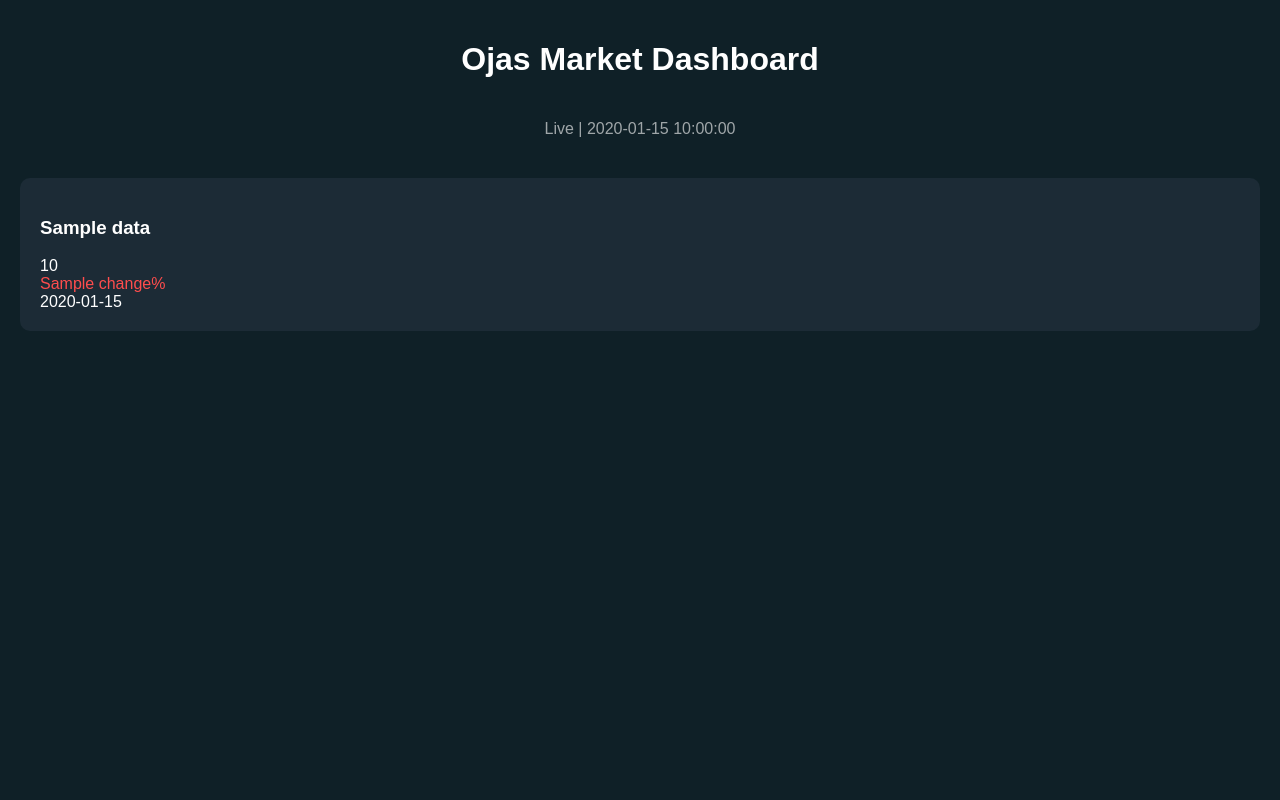
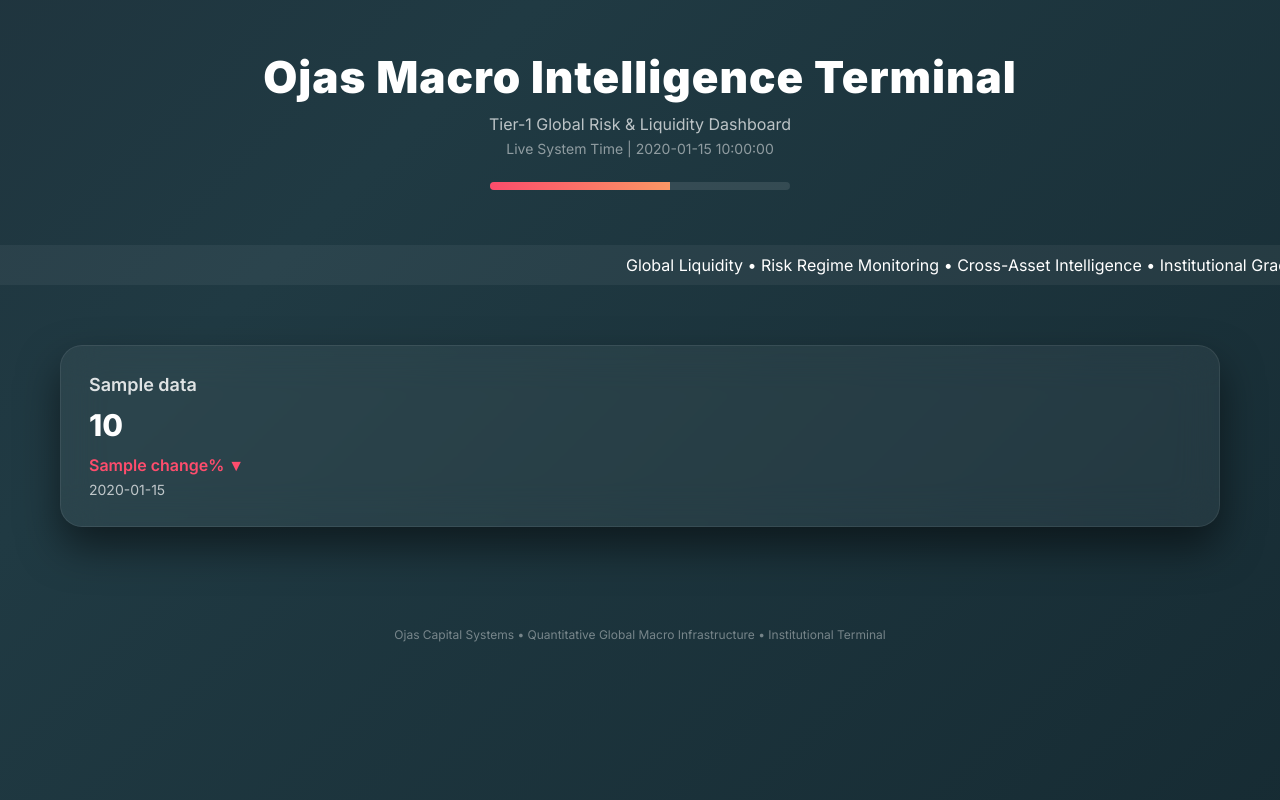
Before and after one commit to ojasb353-cmyk/ojas-market-tracker, a Flask app: template ojas_market_tracker/templates/index.html in a window 1280 px wide. Run offline with Flask 3, Linux system fonts and the light colour scheme; the template is opened without the code that fills it: most values are stand-ins (such as "Sample title", 1, 10 or a date in 2020).

Commit message:
Tier 1 hedge fund visual upgrade

```diff
--- a/ojas_market_tracker/templates/index.html
+++ b/ojas_market_tracker/templates/index.html
@@ -1,60 +1,219 @@
 <!DOCTYPE html>
 <html>
 <head>
-    <title>Ojas Market Dashboard</title>
+    <title>Ojas Macro Intelligence Terminal</title>
     <meta http-equiv="refresh" content="60">
+    <link href="https://fonts.googleapis.com/css2?family=Inter:wght@300;400;600;800;900&display=swap" rel="stylesheet">
+
 <style>
+* {
+    margin:0;
+    padding:0;
+    box-sizing:border-box;
+    font-family:'Inter',sans-serif;
+}
+
 body {
-            margin: 0;
-            font-family: Arial, sans-serif;
-            background: #0f2027;
-            color: white;
+    min-height:100vh;
+    background: linear-gradient(-45deg,#0f2027,#203a43,#1c1f2b,#0f2027);
+    background-size: 400% 400%;
+    animation: gradientMove 15s ease infinite;
+    color:white;
+    overflow-x:hidden;
 }
-        h1 {
-            text-align: center;
-            padding: 20px;
+
+@keyframes gradientMove {
+    0%{background-position:0% 50%;}
+    50%{background-position:100% 50%;}
+    100%{background-position:0% 50%;}
 }
+
+/* HEADER */
+.header {
+    text-align:center;
+    padding:50px 20px 10px 20px;
+}
+
+.title {
+    font-size:44px;
+    font-weight:900;
+    letter-spacing:1px;
+}
+
+.subtitle {
+    margin-top:10px;
+    font-size:16px;
+    opacity:0.7;
+}
+
 .time {
-            text-align: center;
-            opacity: 0.6;
-            margin-bottom: 20px;
+    margin-top:6px;
+    font-size:14px;
+    opacity:0.5;
 }
+
+/* RISK BAR */
+.risk-bar {
+    width:300px;
+    height:8px;
+    background:rgba(255,255,255,0.1);
+    margin:25px auto;
+    border-radius:10px;
+    overflow:hidden;
+}
+
+.risk-fill {
+    height:100%;
+    width:60%;
+    background:linear-gradient(90deg,#ff4d6d,#ff9966);
+    animation:pulseRisk 2s infinite alternate;
+}
+
+@keyframes pulseRisk {
+    from { opacity:0.7; }
+    to { opacity:1; }
+}
+
+/* TICKER */
+.ticker {
+    width:100%;
+    overflow:hidden;
+    white-space:nowrap;
+    background:rgba(255,255,255,0.05);
+    padding:10px 0;
+    margin-top:20px;
+}
+
+.ticker span {
+    display:inline-block;
+    padding-left:100%;
+    animation: tickerMove 25s linear infinite;
+}
+
+@keyframes tickerMove {
+    0%{transform:translateX(0);}
+    100%{transform:translateX(-100%);}
+}
+
+/* GRID */
 .grid {
-            display: grid;
-            grid-template-columns: repeat(auto-fit, minmax(250px, 1fr));
-            gap: 20px;
-            padding: 20px;
+    display:grid;
+    grid-template-columns:repeat(auto-fit,minmax(280px,1fr));
+    gap:30px;
+    padding:60px;
 }
+
+/* CARD */
 .card {
-            background: #1c2b36;
-            padding: 20px;
-            border-radius: 10px;
+    backdrop-filter:blur(20px);
+    background:rgba(255,255,255,0.05);
+    border-radius:22px;
+    padding:28px;
+    box-shadow:0 20px 40px rgba(0,0,0,0.5);
+    border:1px solid rgba(255,255,255,0.08);
+    transition:all 0.4s ease;
+    position:relative;
+    overflow:hidden;
 }
-        .positive { color: #00ff99; }
-        .negative { color: #ff4d4d; }
+
+.card::before {
+    content:"";
+    position:absolute;
+    top:-50%;
+    left:-50%;
+    width:200%;
+    height:200%;
+    background:radial-gradient(circle,rgba(0,255,200,0.15),transparent 60%);
+    transform:rotate(25deg);
+    transition:opacity 0.4s ease;
+    opacity:0;
+}
+
+.card:hover::before {
+    opacity:1;
+}
+
+.card:hover {
+    transform:translateY(-8px) scale(1.03);
+}
+
+.card h3 {
+    font-weight:600;
+    font-size:18px;
+    opacity:0.85;
+}
+
+.price {
+    font-size:30px;
+    font-weight:800;
+    margin:12px 0;
+}
+
+.positive {
+    color:#00ffb3;
+    font-weight:600;
+}
+
+.negative {
+    color:#ff4d6d;
+    font-weight:600;
+}
+
+.sentiment {
+    margin-top:6px;
+    font-size:14px;
+    opacity:0.7;
+}
+
+footer {
+    text-align:center;
+    padding:40px;
+    font-size:12px;
+    opacity:0.4;
+}
+
 </style>
 </head>
 <body>
 
-<h1>Ojas Market Dashboard</h1>
-<div class="time">Live | {{ time }}</div>
+<div class="header">
+    <div class="title">Ojas Macro Intelligence Terminal</div>
+    <div class="subtitle">Tier-1 Global Risk & Liquidity Dashboard</div>
+    <div class="time">Live System Time | {{ time }}</div>
+
+    <div class="risk-bar">
+        <div class="risk-fill"></div>
+    </div>
+</div>
+
+<div class="ticker">
+    <span>
+        Global Liquidity • Risk Regime Monitoring • Cross-Asset Intelligence •
+        Institutional Grade Analytics • Hedge Fund Infrastructure •
+        Macro Strategy Dashboard •
+    </span>
+</div>
 
 <div class="grid">
     {% for name, item in data.items() %}
     <div class="card">
         <h3>{{ name }}</h3>
-        <div>{{ item.price }}</div>
+        <div class="price">{{ item.price }}</div>
 
         {% if item.change > 0 %}
-            <div class="positive">{{ item.change }}%</div>
+            <div class="positive">{{ item.change }}% ▲</div>
         {% else %}
-            <div class="negative">{{ item.change }}%</div>
+            <div class="negative">{{ item.change }}% ▼</div>
         {% endif %}
 
-        <div>{{ item.sentiment }}</div>
+        <div class="sentiment">{{ item.sentiment }}</div>
     </div>
     {% endfor %}
 </div>
 
+<footer>
+    Ojas Capital Systems • Quantitative Global Macro Infrastructure • Institutional Terminal
+</footer>
+
 </body>
 </html>
```
Lines whose indentation alone changed are shown as unchanged.
